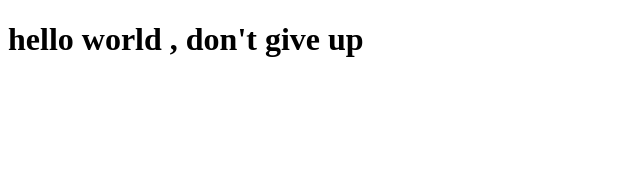
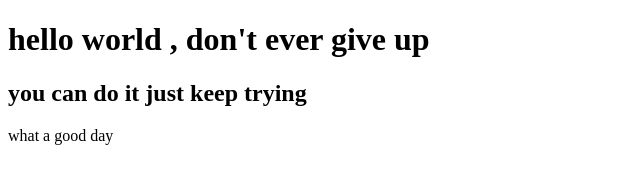
Before and after one commit to hanan-ahmed77/coursera-test, a plain HTML site: page site/index.html in a window 1280 px wide. Shown: the whole page, without its empty margins (0-640 px from the left). Drawn offline with Linux system fonts and the light colour scheme.

Commit message:
smalll addition to our page

```diff
--- a/site/index.html
+++ b/site/index.html
@@ -4,6 +4,8 @@
 	<title>hello coursera</title>
 </head>
 <body>
-<h1> hello world , don't give up </h1>
+<h1> hello world , don't ever give up </h1>
+<h2> you can do it just keep trying </h2>
+<p>what a good day</p>
 </body>
 </html>
```
